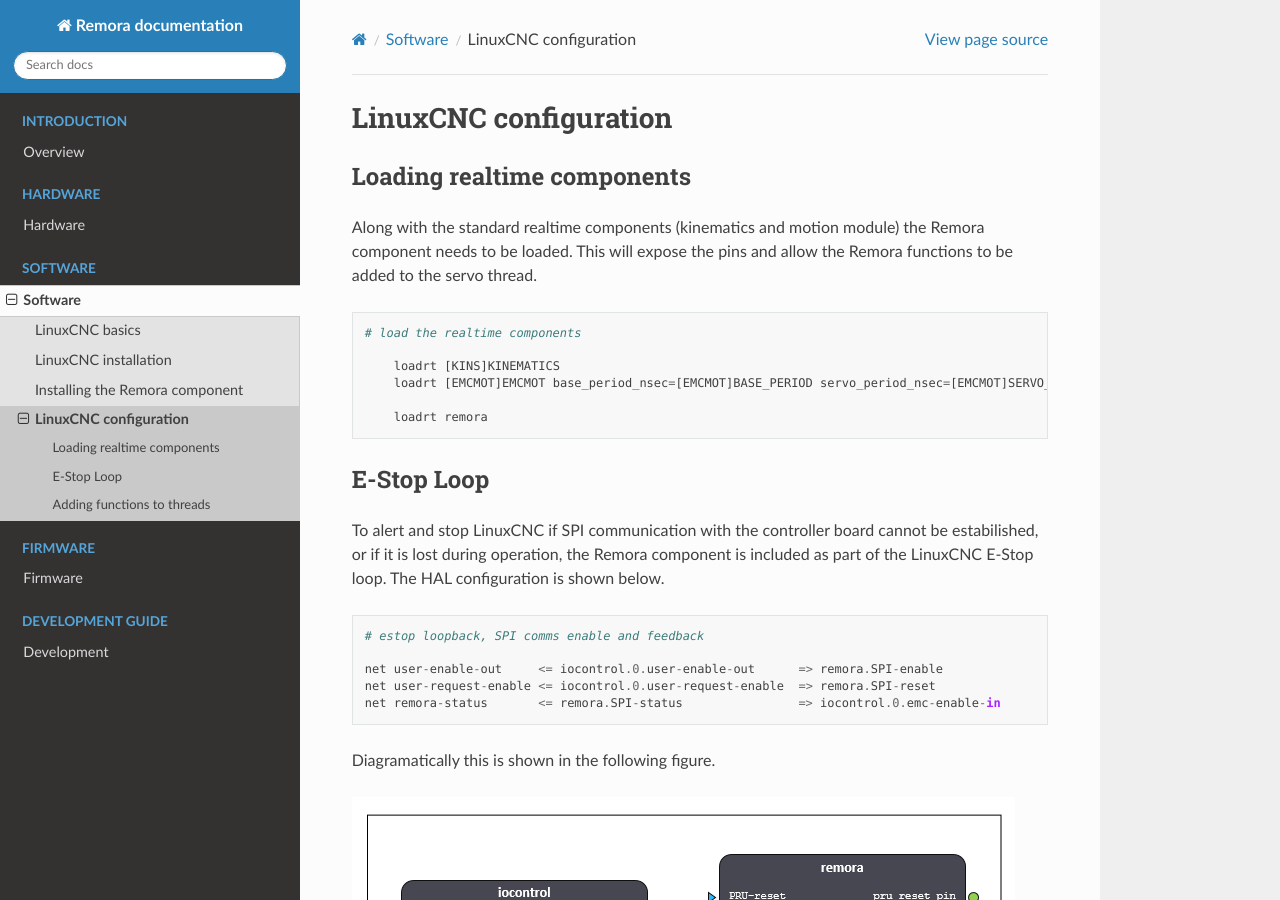
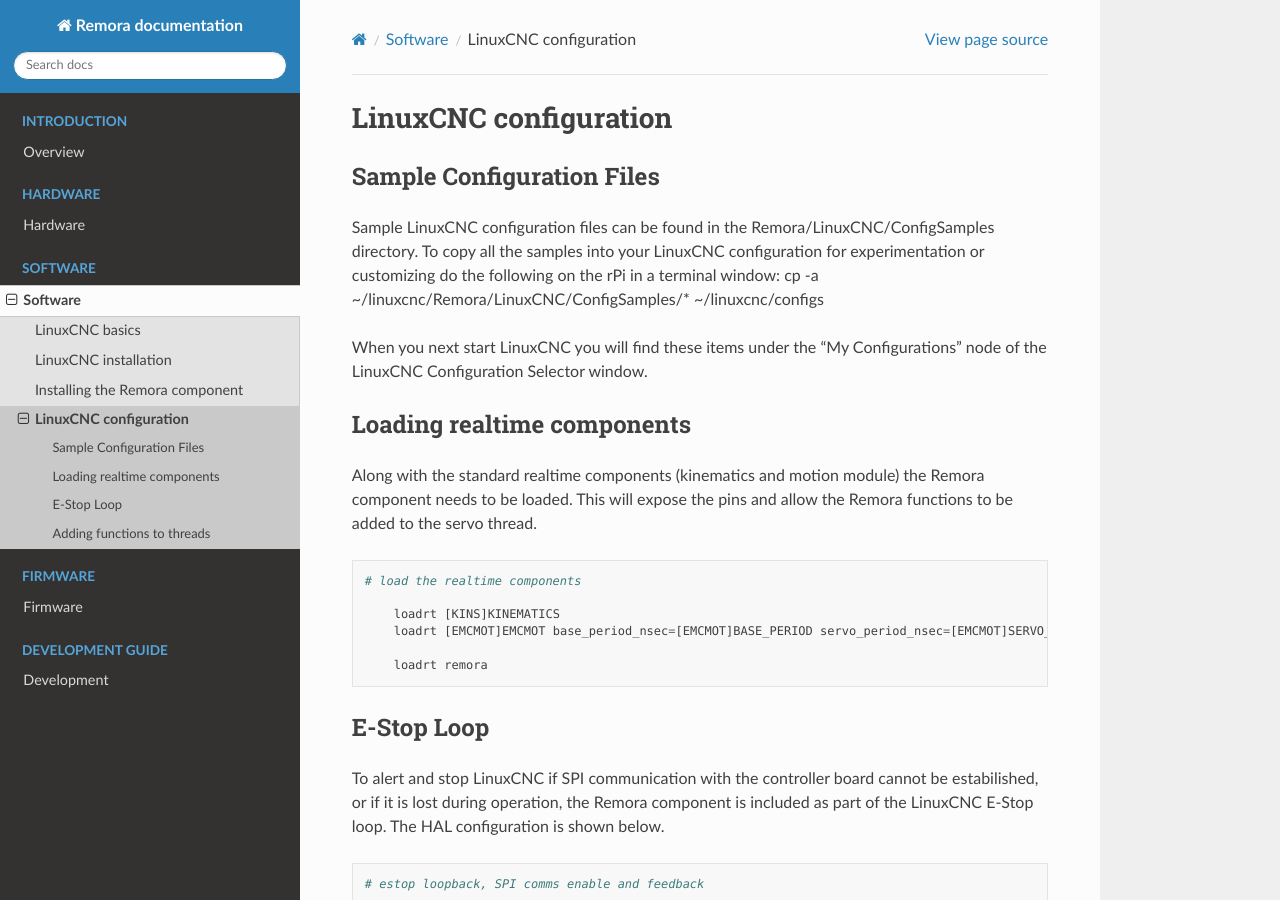
Before and after one commit to scottalford75/Remora-docs, a Sphinx documentation site: the page built from docs/source/software/linuxcnc-config.rst, in a window 1280 px wide and 900 px high. Built offline with Sphinx 7.4.7 and the Read the Docs theme 2.0.0, drawn with Linux system fonts in a browser that asks for light colours.

Commit message:
Update linuxcnc-config.rst
added section for adding Remora sample configurations to LinuxCNC.

```diff
--- a/docs/source/software/linuxcnc-config.rst
+++ b/docs/source/software/linuxcnc-config.rst
@@ -1,5 +1,14 @@
 LinuxCNC configuration
 ======================
+
+Sample Configuration Files
+---------------------------
+Sample LinuxCNC configuration files can be found in the Remora/LinuxCNC/ConfigSamples directory.
+To copy all the samples into your LinuxCNC configuration for experimentation or customizing do the following on the rPi in a terminal window:
+cp -a ~/linuxcnc/Remora/LinuxCNC/ConfigSamples/* ~/linuxcnc/configs
+
+When you next start LinuxCNC you will find these items under the "My Configurations" node of the LinuxCNC Configuration Selector window.
+
 
 Loading realtime components
 ---------------------------
```
